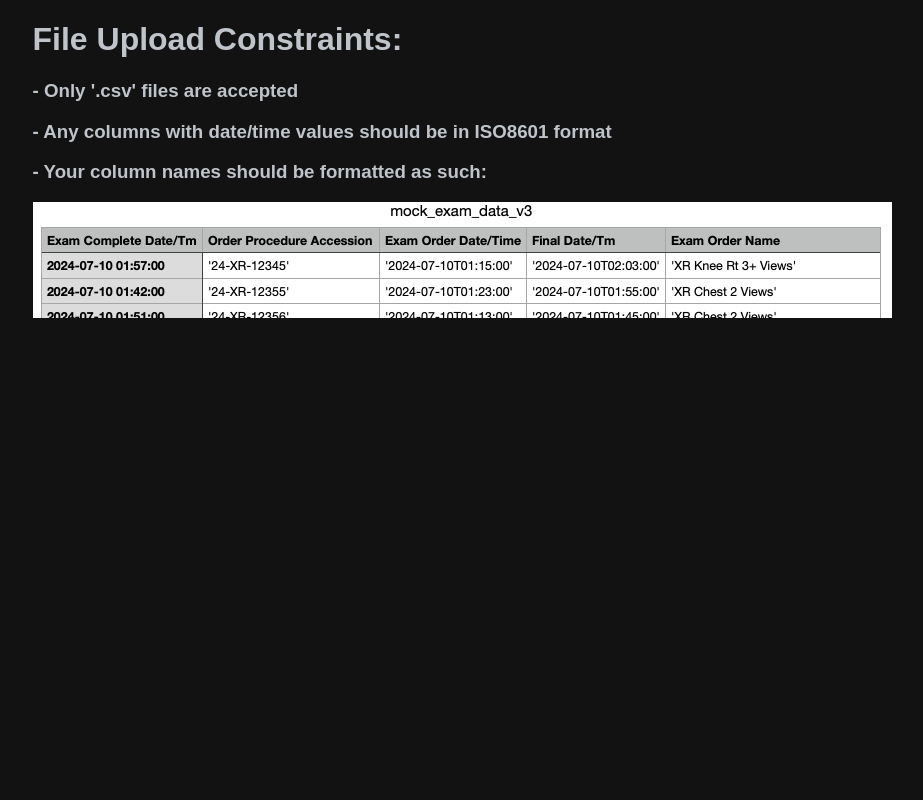
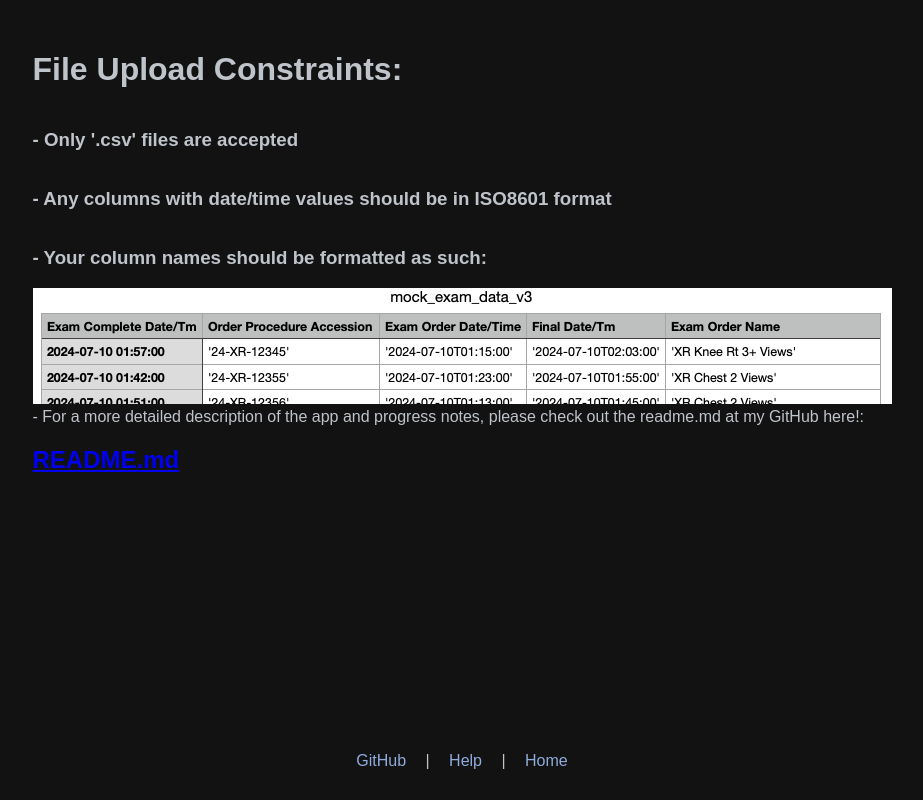
Before and after one commit to neato0079/exam-analytics, a Django app: page /help/ in a window 1280 px wide. Shown: the whole page, without its empty margins (178-1101 px from the left). Run offline with Django 5.2, Linux system fonts and the light colour scheme.

Commit message:
add link to github readme and add footer

```diff
--- a/exam_graph/templates/help.html
+++ b/exam_graph/templates/help.html
@@ -10,7 +10,7 @@
     <link rel="stylesheet" type="text/css" href="{% static 'css/style.css' %}">
 </head>
 <body>
-    <div>
+    <div style="height: 100vh; display: flex; flex-direction: column; padding: 30px;">
         <h1>File Upload Constraints:</h1>
         <h3>- Only '.csv' files are accepted</h3>
         <h3>- Any columns with date/time values should be in ISO8601 format</h3>
@@ -18,8 +18,16 @@
         <div>
             <img src="{% static 'img/Screenshot.png' %}" alt="example_csv" />
         </div>
+        <div>- For a more detailed description of the app and progress notes, please check out the readme.md at my GitHub here!:</div>
+        <h2><a href="https://github.com/neato0079/exam-analytics?tab=readme-ov-file#exam-analytics-app" target="_blank">README.md</a></h2>
+        <footer>
+            <a href="https://github.com/neato0079/exam-analytics" target="_blank">GitHub</a> |
+            <a href="../help/" target="_top">Help</a> |
+            <a href="../" target="_top">Home</a>
+        </footer>
+    </div>
 
-    </div>
+
 
 
 </body>
```
